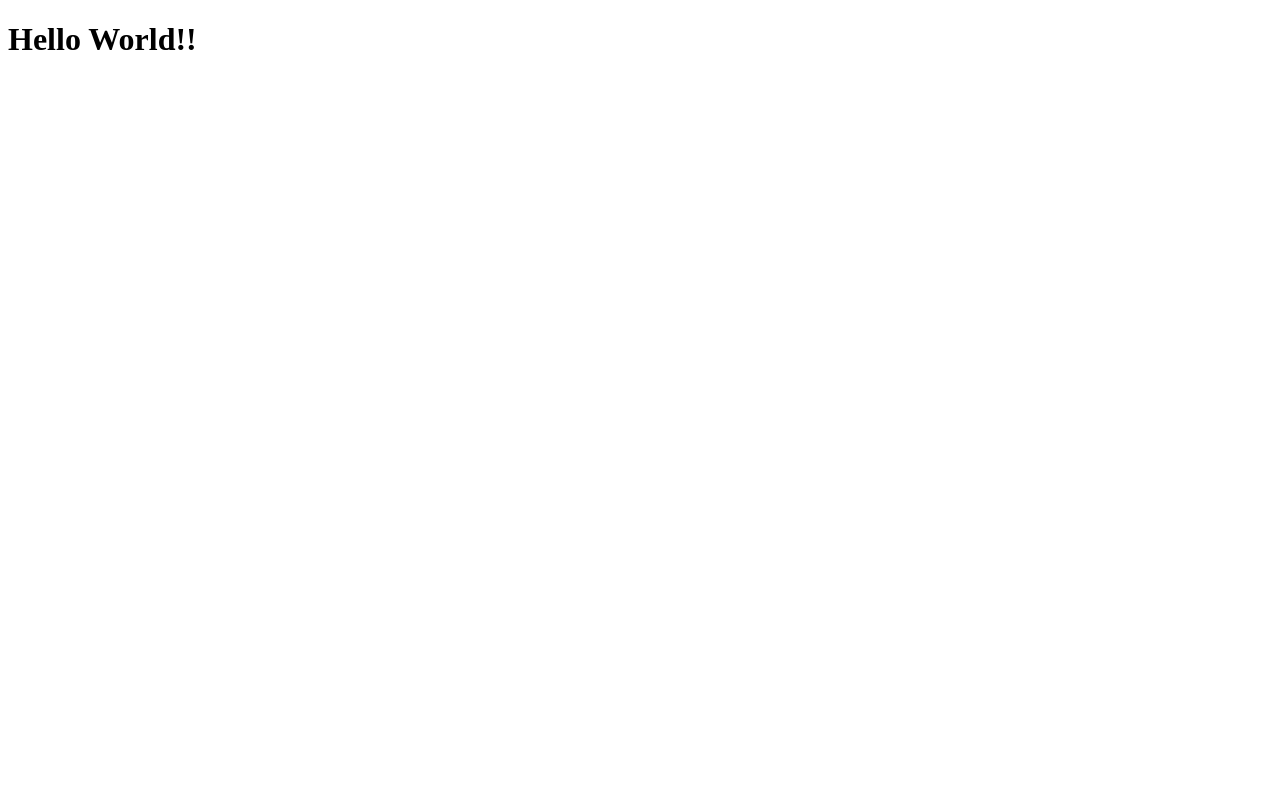
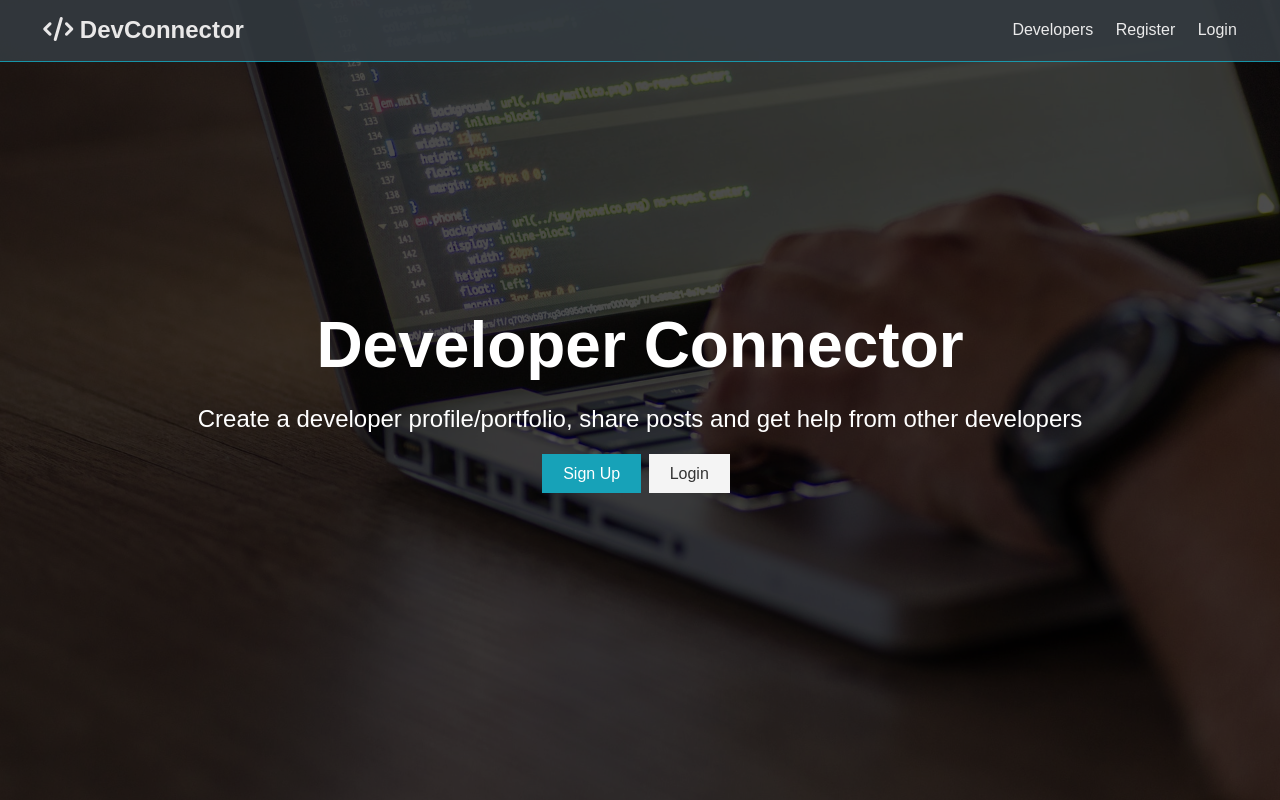
Before and after one commit to LUCIFER49/MERN_DEV-CONNECTOR, a React (Create React App) app in the folder client/: page / in a window 1280 px wide. Built offline with nearby package versions, Linux system fonts and the light colour scheme.

Commit message:
Navbar & Landing page Component setup

```diff
--- a/client/public/index.html
+++ b/client/public/index.html
@@ -10,11 +10,11 @@
       content="Web site created using create-react-app"
     />
 
-    <link rel="apple-touch-icon" href="%PUBLIC_URL%/logo192.png" />
+    <link rel="stylesheet" href="https://use.fontawesome.com/release/v5.8.1/css/all.css" integrity="sha384-50oBUHEmvpQ+1lW4y57PTFmhCaXp0ML5d60M1M7uH2+nqUivzIebhndOJK28anvf" crossorigin="anonymous" />
 
     <link rel="manifest" href="%PUBLIC_URL%/manifest.json" />
 
-    <title>React App</title>
+    <title>Welcome to DevConnector</title>
   </head>
   <body>
     <noscript>You need to enable JavaScript to run this app.</noscript>
--- a/client/src/App.js
+++ b/client/src/App.js
@@ -1,9 +1,13 @@
 import React, { Fragment } from 'react';
+import Navbar from './components/layout/Navbar';
+import Landing from './components/layout/Landing';
+import './App.css'
 
 const App = () => {
   return (
     <Fragment>
-      <h1>Hello World!!</h1>
+      <Navbar />
+      <Landing />
     </Fragment>
   );
 };
--- /dev/null
+++ b/client/src/components/layout/Landing.js
@@ -0,0 +1,23 @@
+import React from 'react'
+
+const Landing = () => {
+  return (
+    <section className="landing">
+      <div className="dark-overlay">
+        <div className="landing-inner">
+          <h1 className="x-large">Developer Connector</h1>
+          <p className="lead">
+            Create a developer profile/portfolio, share posts and get help from
+            other developers
+          </p>
+          <div className="buttons">
+            <a href="register.html" class="btn btn-primary">Sign Up</a>
+            <a href="login.html" class="btn btn-light">Login</a>
+          </div>
+        </div>
+      </div>
+    </section>
+  )
+}
+
+export default Landing;
--- /dev/null
+++ b/client/src/components/layout/Navbar.js
@@ -0,0 +1,18 @@
+import React from 'react'
+
+const Navbar = () => {
+  return (
+    <nav className="navbar bg-dark">
+      <h1>
+        <a href="index.html"><i className="fas fa-code"></i> DevConnector</a>
+      </h1>
+      <ul>
+        <li><a href="profiles.html">Developers</a></li>
+        <li><a href="register.html">Register</a></li>
+        <li><a href="login.html">Login</a></li>
+      </ul>
+    </nav>
+  )
+}
+
+export default Navbar;
```
